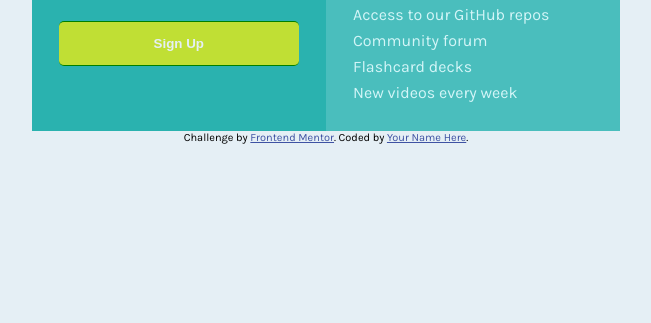
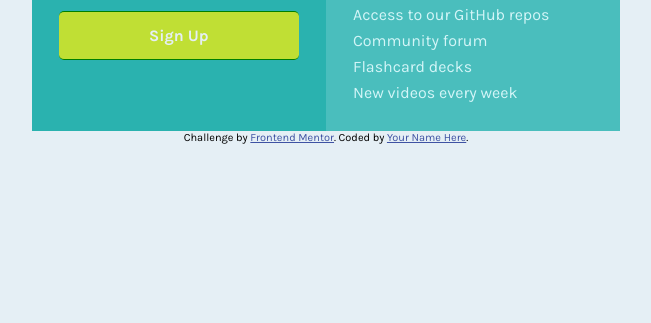
Before and after one commit to khshakib/single-price-grid-component-master, a plain HTML site: page index.html in a window 1280 px wide. Shown: the part 477-800 px from the top of the page, without its empty margins (314-965 px from the left). Drawn offline with Linux system fonts and the light colour scheme.

Commit message:
second-commit

```diff
--- a/css/style.css
+++ b/css/style.css
@@ -82,8 +82,8 @@ margin: 10px 0px;
 h3{
     margin: 13px 0px;
 }
-.btn a{
-    text-decoration: none;
+.btn span{
+    font-size: 16px;
     color: var(--Light-Gray);
     font-weight: 700;
 }
@@ -96,6 +96,9 @@ h3{
     padding: 14px;
     width: 100%;
     margin: 14px 0px;
+    text-align: center;
+    text-decoration: none;
+    display: block;
 }
 
 /* service */
--- a/index.html
+++ b/index.html
@@ -33,7 +33,7 @@
         <span>&dollar;29</span>
         <p>per month</p>
         <p>Full access for less than &dollar;1 a day</p>
-        <button class="btn"><a href="">Sign Up</a></button>
+        <a class="btn" href=""><span>Sign Up</span></a>
       </div>
       <div class="service-card pad">
         <h4>Why Us</h4>
```
